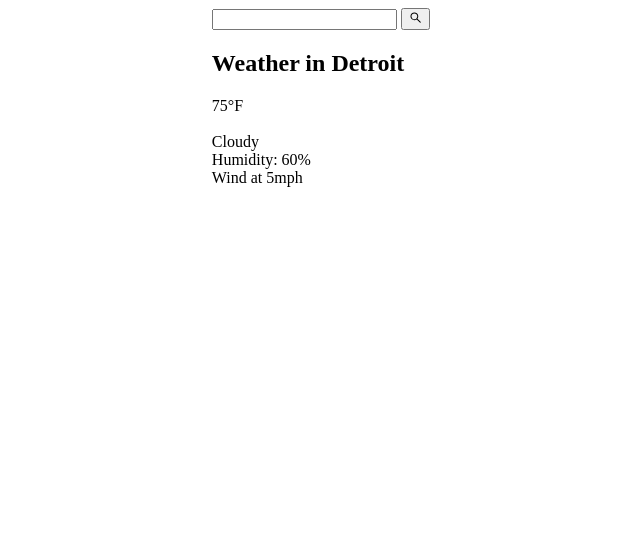
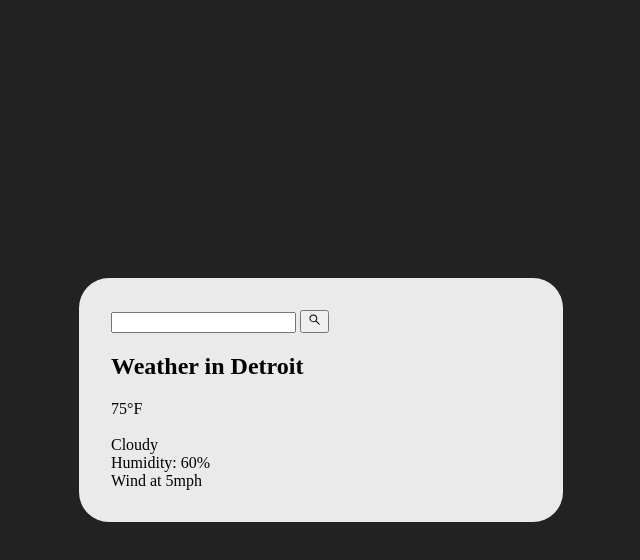
Before and after one commit to lebrucie/weather-app, a plain HTML site: page index.html in a window 1280 px wide. Shown: the whole page, without its empty margins (319-959 px from the left). Drawn offline with Linux system fonts and the light colour scheme.

Commit message:
Centered main card and added basic styling

```diff
--- a/style.css
+++ b/style.css
@@ -1,4 +1,16 @@
 body{
     display: flex;
     justify-content: center;
+    align-items: center;
+    height: 100vh;
+    margin: 0%;
+    background-color: #222;
 }
+
+.card{
+    background: #eaeaea;
+    padding: 2em;
+    border-radius: 30px;
+    width: 100%;
+    max-width: 420px;
+}
```
